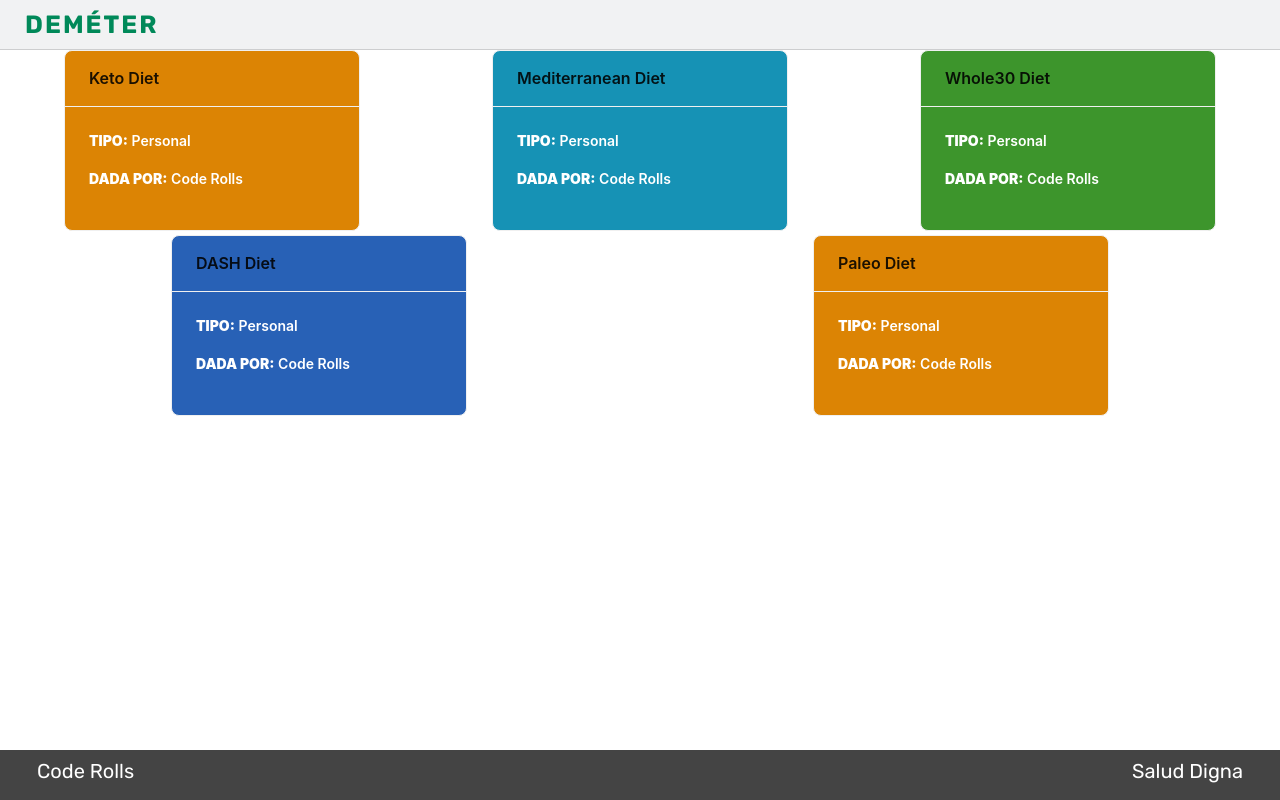
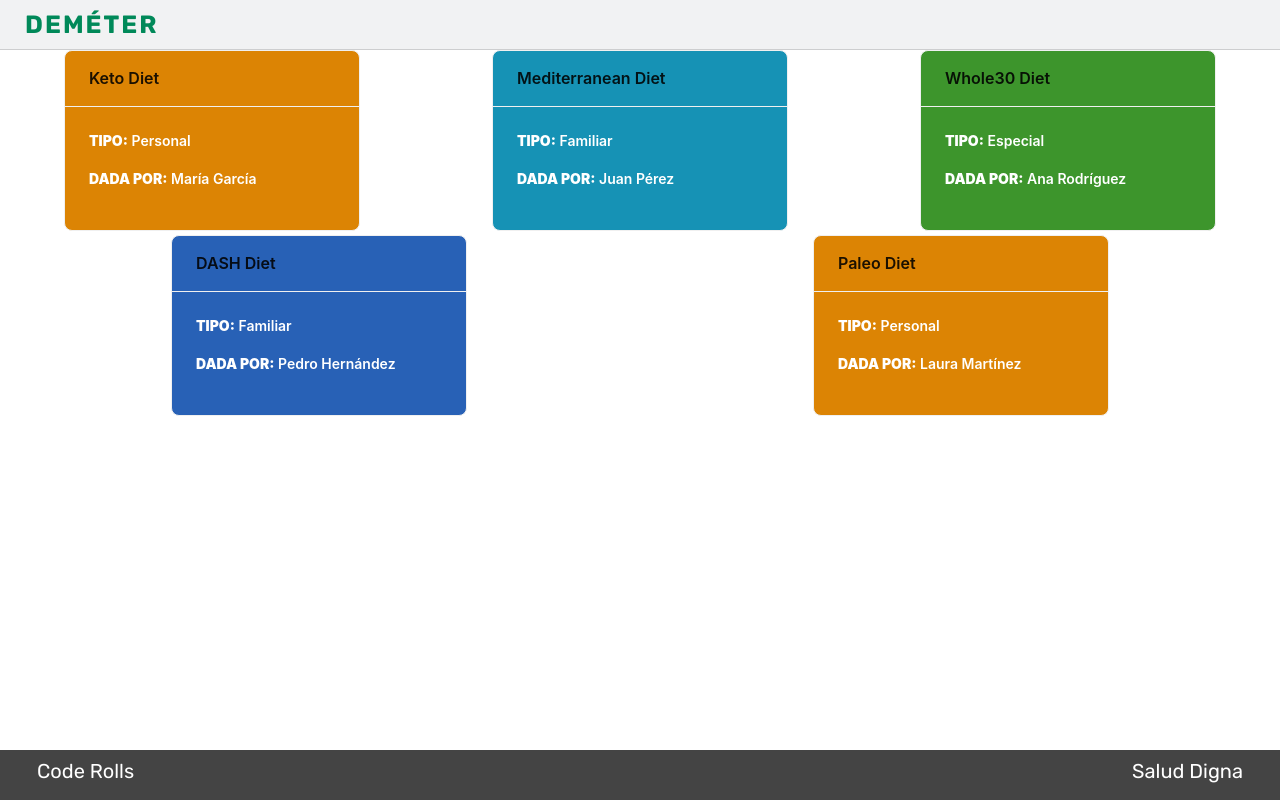
Before and after one commit to dixtinox/Code-Rolls-Talent-Land-2023, a React (Create React App) app in the folder FrontEND/code-rolls/: page /planes in a window 1280 px wide. Built offline with nearby package versions, Linux system fonts and the light colour scheme.

Commit message:
Nutria y otras cosas

```diff
--- a/FrontEND/code-rolls/src/App.css
+++ b/FrontEND/code-rolls/src/App.css
@@ -71,11 +71,26 @@
   display: flex;
   justify-content: center;
   align-items: center;
-  height: 100px;
-  width: 100px;
+  height: 150px;
+  width: 150px;
+  border-radius: 100px;
 }
 
 .nutri{
   max-width: 100%;;
   max-height: 100%;
 }
+
+.ant-tour-inner{
+  display: flex;
+  min-width: 100%;
+  align-items: center;
+  align-content: center;
+}
+
+.ant-tour-cover{
+  display: flex;
+  padding: 0;
+  align-content: center;
+  align-items: center;
+}
--- a/FrontEND/code-rolls/src/components/Pages/Planes.js
+++ b/FrontEND/code-rolls/src/components/Pages/Planes.js
@@ -1,19 +1,20 @@
 import React from 'react';
 import Plan from '../components-Planes/Plan';
 import "bootstrap/dist/css/bootstrap.css";
+import data from '../components-Planes/data'
+
+/*<Plan nombre={cosa.title} tipo={cosa.tipo} autor={cosa.autor} tinte={cosa.tinte}/>*/
+
 
 const Planes = () => {
-  return (
-    <div className='container-fluid'>
-        <div className='row gap-1'>
-            <Plan tinte = '#dc8404' nombre = 'Keto Diet' tipo = 'Personal' autor = 'Code Rolls'/>
-            <Plan tinte = '#1692b5' nombre = 'Mediterranean Diet' tipo = 'Personal' autor = 'Code Rolls'/>
-            <Plan tinte = '#3d952c' nombre = 'Whole30 Diet' tipo = 'Personal' autor = 'Code Rolls'/>
-            <Plan tinte = '#2861b6' nombre = 'DASH Diet' tipo = 'Personal' autor = 'Code Rolls'/>
-            <Plan tinte = '#dc8404' nombre = 'Paleo Diet' tipo = 'Personal' autor = 'Code Rolls'/>
+    const render = data.map((cosa) => <Plan nombre={cosa.nombre} tipo={cosa.tipo} autor={cosa.autor} tinte={cosa.tinte}/>)
+    return (
+        <div className='container-fluid'>
+            <div className='row gap-1'>
+                {render}
+            </div>
         </div>
-    </div>
-  )
+    )
 }
 
 export default Planes;
--- a/FrontEND/code-rolls/src/components/components-Nutri/Nutri.js
+++ b/FrontEND/code-rolls/src/components/components-Nutri/Nutri.js
@@ -11,8 +11,7 @@ const Nutri = (props) => {
         {
         title: 'Nutri',
         description: props.descripcion,
-        target: () => ref.current,
-        placement: 'bottom',
+        target: null,
         cover: (
             <div className='step--cover'>
                 <img className='nutri' alt="nutri.png" src={nutria} />
@@ -22,7 +21,7 @@ const Nutri = (props) => {
     ];
     return (
         <div>
-            <Button type="text" onClick={() => setOpen(true)} ref={ref}>
+            <Button type="text" onClick={() => setOpen(true)}>
                 a
             </Button>
             <Tour open={open} onClose={() => setOpen(false)} steps={steps} />
--- /dev/null
+++ b/FrontEND/code-rolls/src/components/components-Planes/data.js
@@ -0,0 +1,40 @@
+const data =
+[
+        {
+            "key": 1,
+            "nombre": "Keto Diet",
+            "tipo": "Personal",
+            "autor": "María García",
+            "tinte": "#dc8404"
+        },
+        {
+            "key": 2,
+            "nombre": "Mediterranean Diet",
+            "tipo": "Familiar",
+            "autor": "Juan Pérez",
+            "tinte": "#1692b5"
+        },
+        {
+            "key": 3,
+            "nombre": "Whole30 Diet",
+            "tipo": "Especial",
+            "autor": "Ana Rodríguez",
+            "tinte": "#3d952c"
+        },
+        {
+            "key": 4,
+            "nombre": "DASH Diet",
+            "tipo": "Familiar",
+            "autor": "Pedro Hernández",
+            "tinte": "#2861b6"
+        },
+        {
+            "key": 5,
+            "nombre": "Paleo Diet",
+            "tipo": "Personal",
+            "autor": "Laura Martínez",
+            "tinte": "#dc8404"
+        }
+]
+
+export default data;
```
